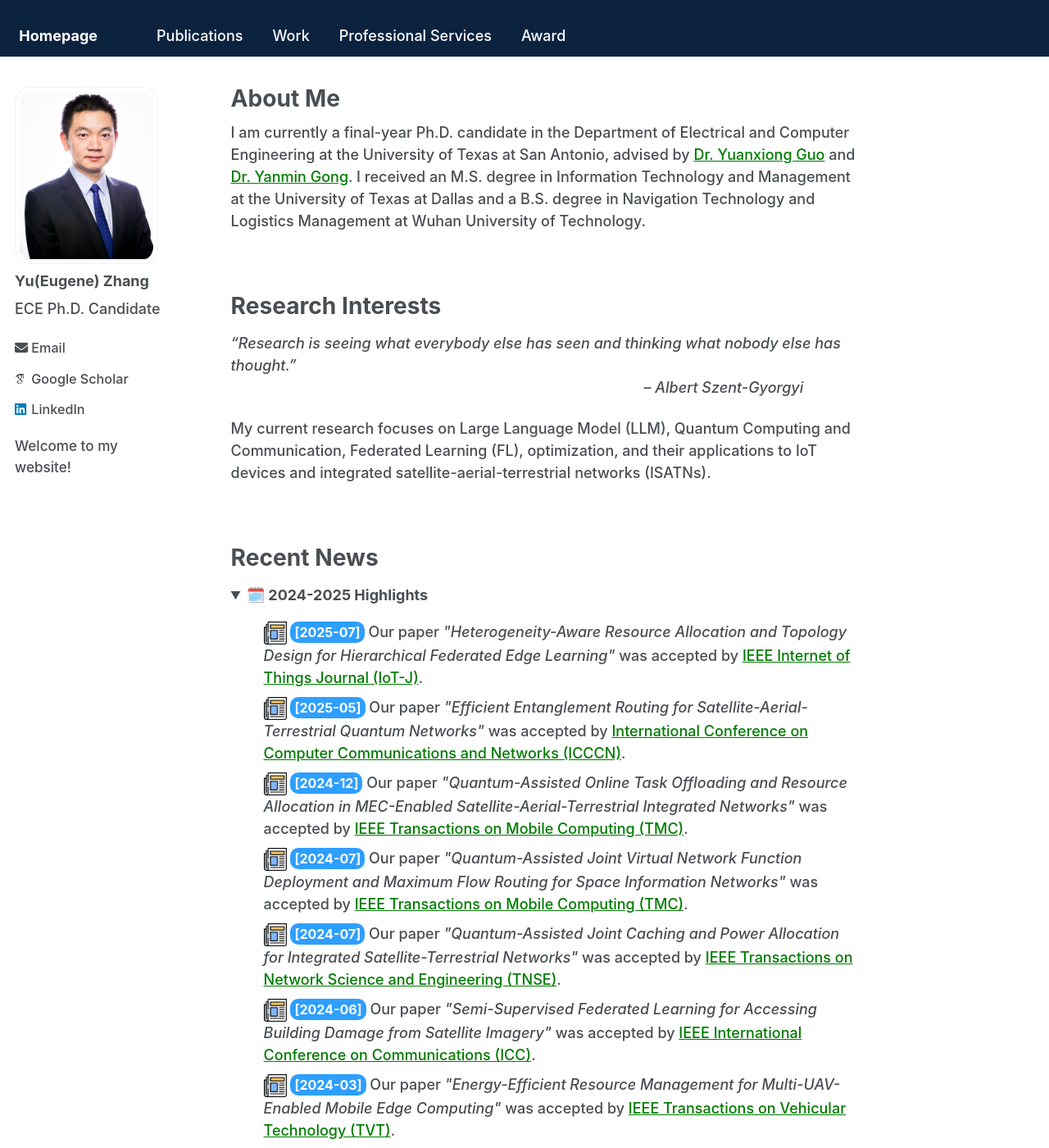
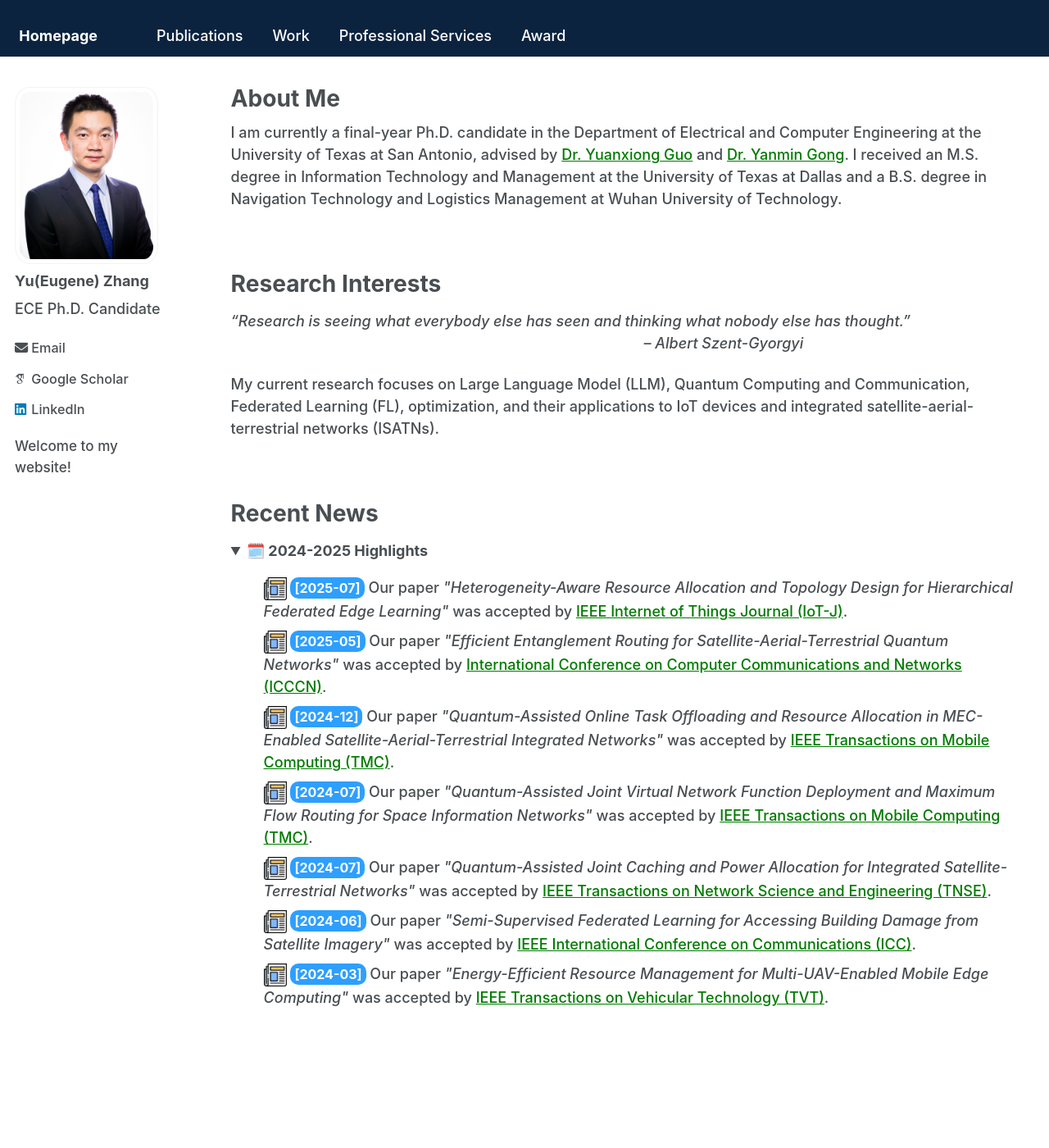
Before and after one commit to Yu-Zhang-Eugene/yu-zhang-eugene.github.io, a Jekyll site: the page built from _pages/about.md, in a window 1280 px wide and 1400 px high. Shown: the whole window at 82% size. Built offline with Jekyll 4.4.1, drawn with Linux system fonts in a browser that asks for light colours; some web fonts are replaced; a script that is not in the unit is left out.

Commit message:
modified:   _sass/_page.scss

```diff
--- a/_sass/_page.scss
+++ b/_sass/_page.scss
@@ -26,6 +26,7 @@
   .page__inner-wrap {
     @include full();
 
+    width: 125%;
     .page__content,
     .page__meta,
     .page__share {
```
